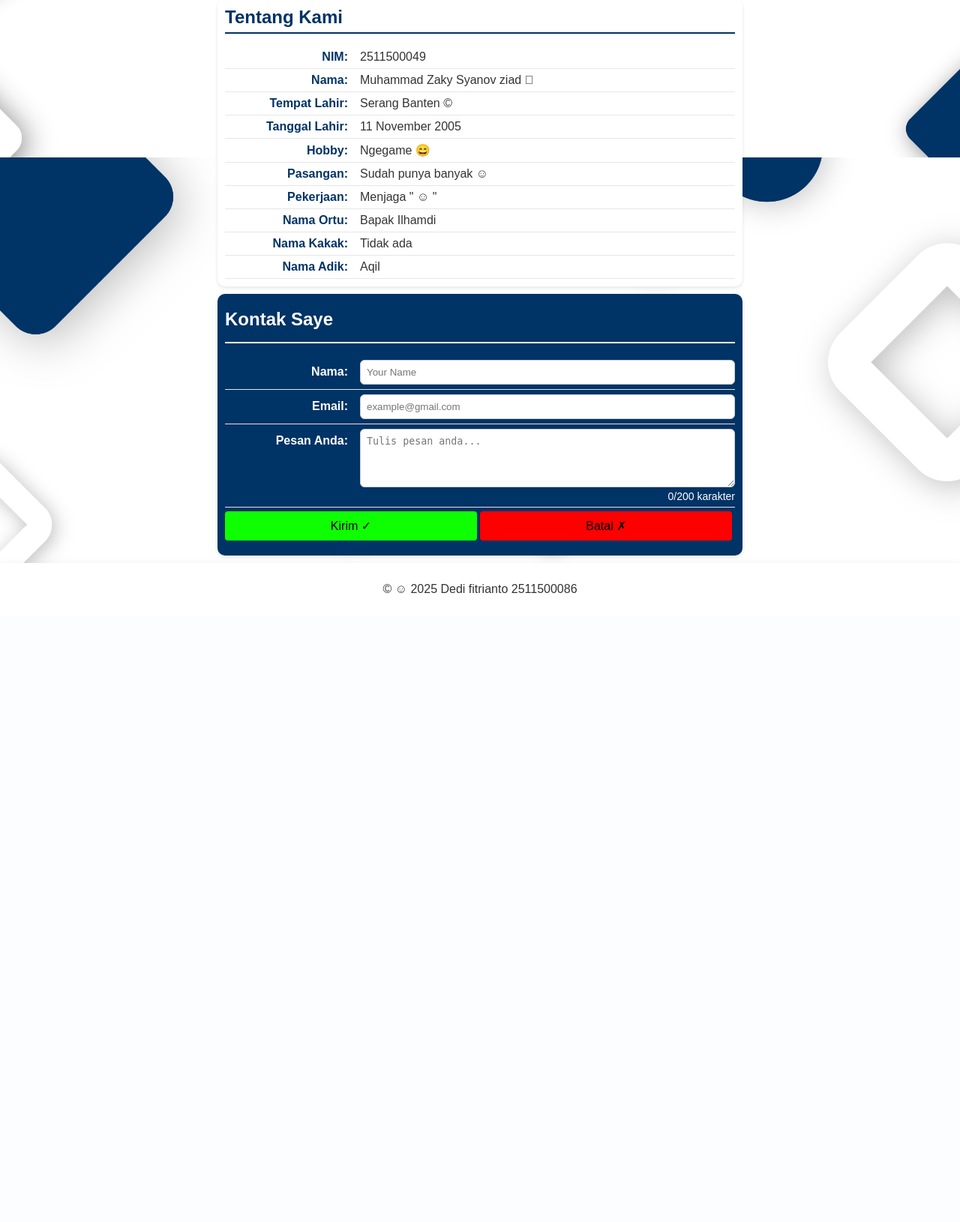
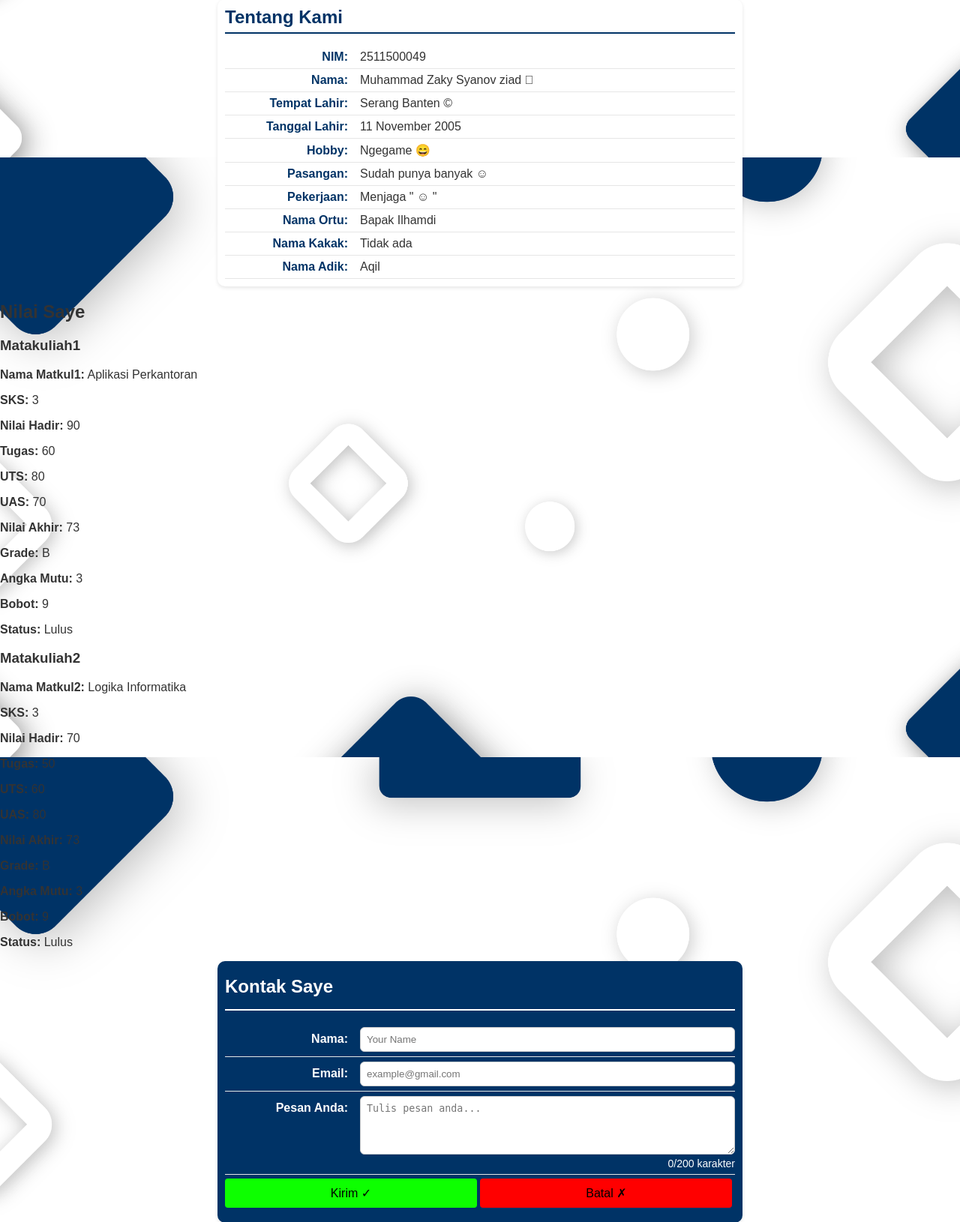
Before and after one commit to 2511500086-DediFitrianto/2511500086-PWD-GB1J-25260, a PHP site: page /pertemuan-06/index.php in a window 1280 px wide. Shown: the part 590-2220 px from the top of the page at 75% size. Before the commit the page ends 1381 px from the top, so only its background shows below. Run offline with PHP 8.4, Linux system fonts and the light colour scheme.

Commit message:
Membuat H3 matkul 1

```diff
--- a/pertemuan-06/index.php
+++ b/pertemuan-06/index.php
@@ -384,6 +384,34 @@
         $totalsks= $sksmatkul1 + $sksmatkul2 + $sksmatkul3 + $sksmatkul4 + $sksmatkul5;
         $ipk= $totalbobot/$totalsks;
         ?>
+
+        <h2>Nilai Saye</h2>
+
+        <h3>Matakuliah1</h3>
+        <p><strong>Nama Matkul1:</strong> <?php echo $namamatkul1; ?></p>
+        <p><strong>SKS:</strong> <?php echo $sksmatkul1; ?></p>
+        <p><strong>Nilai Hadir:</strong> <?php echo $nilaihadir1; ?></p>
+        <p><strong>Tugas:</strong> <?php echo $nilaitugas1; ?></p>
+        <p><strong>UTS:</strong> <?php echo $nilaiuts1; ?></p>
+        <p><strong>UAS:</strong> <?php echo $nilaiuas1; ?></p>
+        <p><strong>Nilai Akhir:</strong> <?php echo $nilaiAkhir1; ?></p>
+        <p><strong>Grade:</strong> <?php echo $grade1; ?></p>
+        <p><strong>Angka Mutu:</strong> <?php echo $mutu1; ?></p>
+        <p><strong>Bobot:</strong> <?php echo $bobot1; ?></p>
+        <p><strong>Status:</strong> <?php echo $status1; ?></p>
+
+        <h3>Matakuliah2</h3>
+        <p><strong>Nama Matkul2:</strong> <?php echo $namamatkul2; ?></p>
+        <p><strong>SKS:</strong> <?php echo $sksmatkul2; ?></p>
+        <p><strong>Nilai Hadir:</strong> <?php echo $nilaihadir2; ?></p>
+        <p><strong>Tugas:</strong> <?php echo $nilaitugas2; ?></p>
+        <p><strong>UTS:</strong> <?php echo $nilaiuts2; ?></p>
+        <p><strong>UAS:</strong> <?php echo $nilaiuas2; ?></p>
+        <p><strong>Nilai Akhir:</strong> <?php echo $nilaiAkhir1; ?></p>
+        <p><strong>Grade:</strong> <?php echo $grade1; ?></p>
+        <p><strong>Angka Mutu:</strong> <?php echo $mutu1; ?></p>
+        <p><strong>Bobot:</strong> <?php echo $bobot1; ?></p>
+        <p><strong>Status:</strong> <?php echo $status1; ?></p>
     <section id="contact">
         <h2>Kontak Saye</h2>
         <form action="" method="GET">
```
Also changed, not shown: pertemuan-06/README.md.
